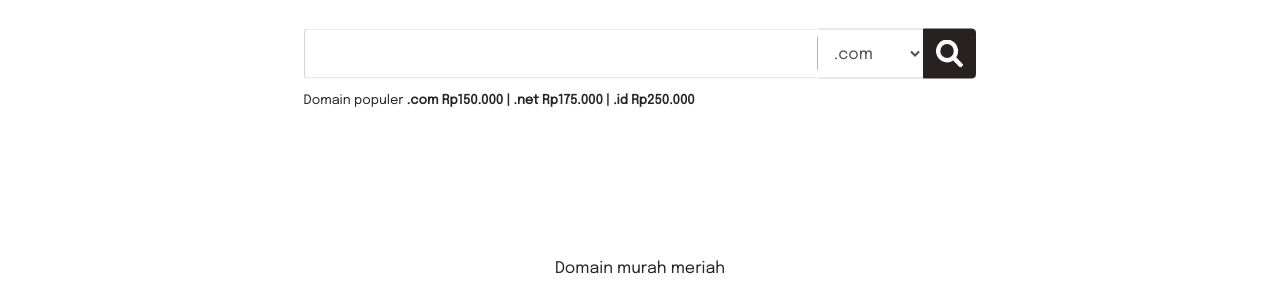
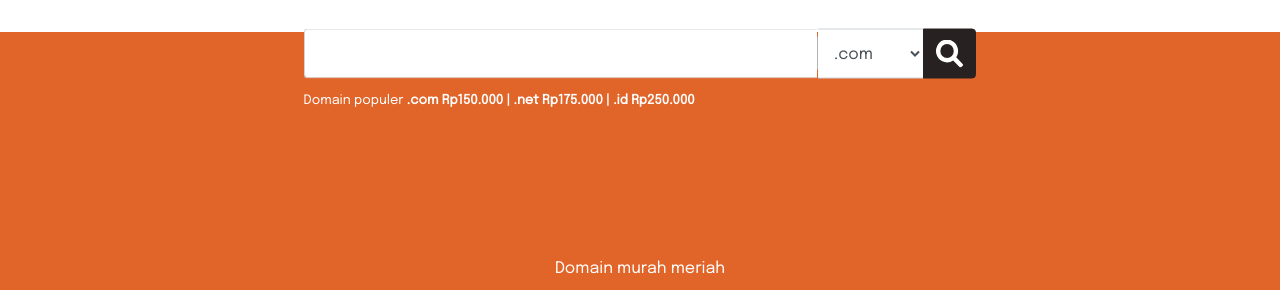
Before and after one commit to alfianandinugraha/dodomain, a website built with webpack: page src/index.html in a window 1280 px wide. Shown: the part 378-668 px from the top of the page. Built offline with nearby package versions, Linux system fonts and the light colour scheme.

Commit message:
feat(add): adding background for hero and domain-price

```diff
--- a/src/index.html
+++ b/src/index.html
@@ -119,6 +119,7 @@
           <button class="btn btn-primary" class="domain-price__item__button">Pesan</button>
         </div>
       </div>
+      <div class="domain-price__background"></div>
     </section>
   </body>
 </html>
--- a/src/scss/domain-price.scss
+++ b/src/scss/domain-price.scss
@@ -2,10 +2,22 @@
   margin-top: 555px;
   padding-right: 15px;
   padding-left: 15px;
+  position: relative;
+
+  &__background {
+    background-color: $primary;
+    position: absolute;
+    width: 100%;
+    height: 107%;
+    top: -210px;
+    margin: -15px;
+    z-index: -1;
+  }
 
   &__title {
     text-align: center;
     margin-bottom: 0.75rem;
+    color: white;
   }
 
   &__container {
--- a/src/scss/hero.scss
+++ b/src/scss/hero.scss
@@ -63,5 +63,6 @@
     margin-top: 10px;
     font-size: 13px;
     line-height: 1.5rem;
+    color: white;
   }
 }
```
